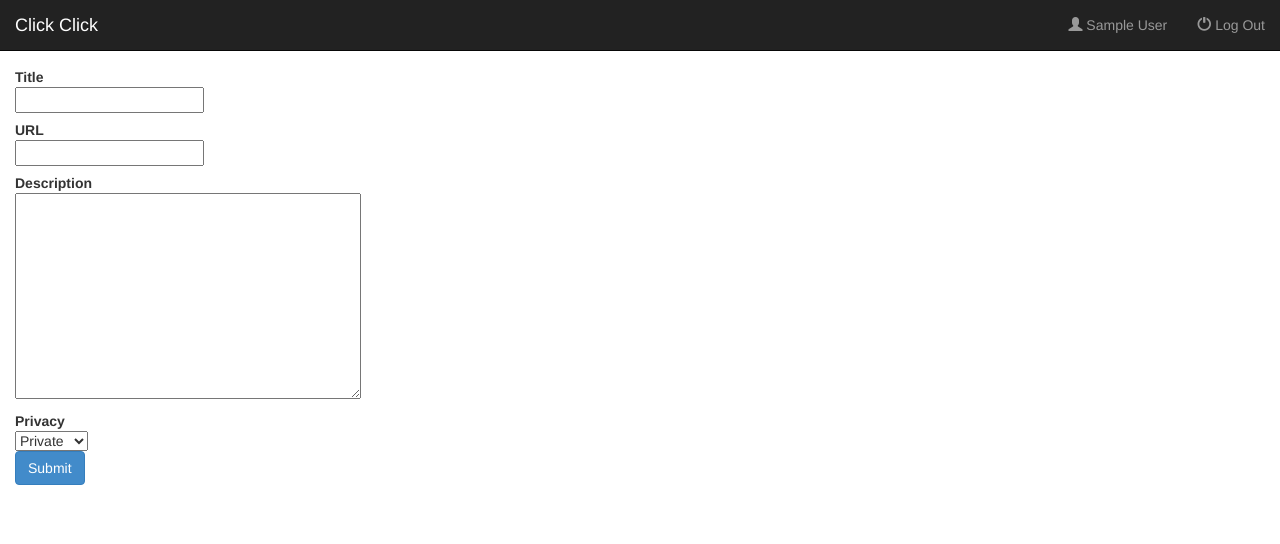
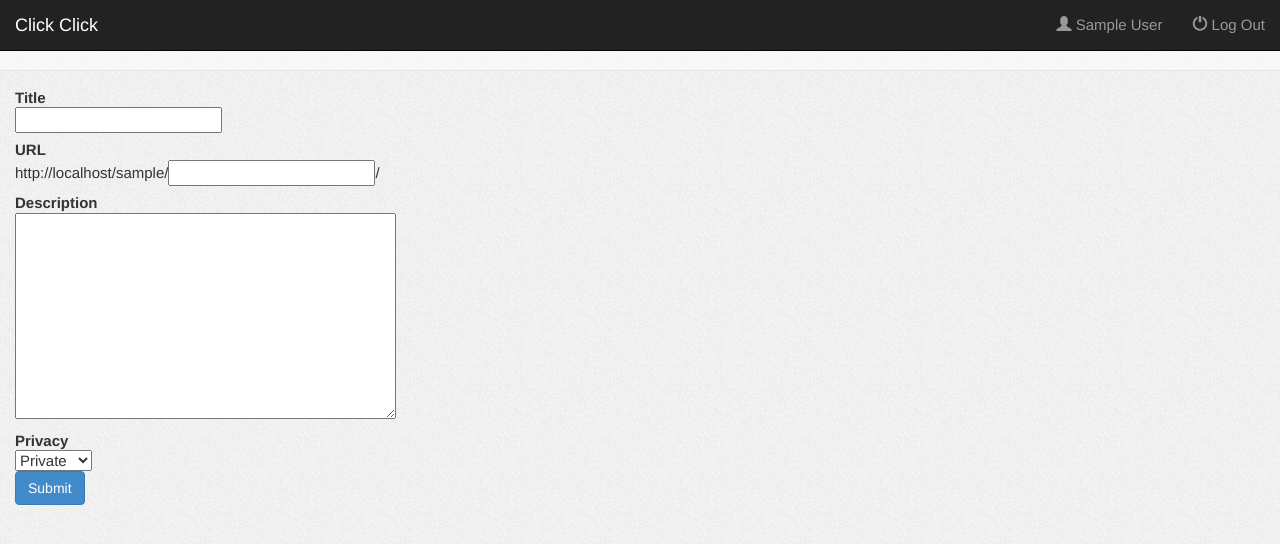
Before and after one commit to harrislapiroff/ClickClick, a Django app: a page that uses clickclick/templates/clickclick/__base.html in a window 1280 px wide. Shown: the top 544 px of the page. Run offline with Django 3.2, Linux system fonts and the light colour scheme; the visitor is signed in with stand-in values (Sample User, id 1); some libraries are stand-ins or nearby versions.

Commit message:
Lots of HTML and CSS changes.

```diff
--- a/clickclick/compass/sass/screen.sass
+++ b/clickclick/compass/sass/screen.sass
@@ -1,25 +1,42 @@
+$base-font-size: 15px
+$base-line-height: 1.33
+$computed-line-height: floor($base-font-size*$base-line-height)
+
+@function white($a)
+	@return rgba(255, 255, 255, $a)
+
+@function black($a)
+	@return rgba(0, 0, 0, $a)
+
 body
-  padding-top: 60px // make room for the navbar
-  padding-bottom: 20px
+	padding-bottom: 20px
+	background: #F5F5F5 image-url('noise.png')
+	font-size: $base-font-size
+	line-height: $base-line-height
+
+.cc-navbar
+	margin: 0
 
 .media-grid
-  margin: 0
-  padding: 0
-  white-space: collapse
+	margin: 0
+	padding: 0
+	white-space: collapse
 
 .media-grid > li
-  list-style-type: none
-  float: left
-  margin-right: 10px
+	list-style-type: none
+	float: left
+	margin-right: 10px
 
 .page-header
-  position: relative
-  margin: 10px 0
-
-.page-header > .page-title
-  margin: 0
-
-.page-header > .page-header-actions
-  position: absolute
-  top: 0
-  right: 0
+	margin: 0
+	background: white(.5)
+	border-bottom: 1px solid #E5E5E5
+	overflow: hidden
+	padding: $computed-line-height/2
+	margin-bottom: $computed-line-height/2
+	> .page-title
+		margin: 0
+		float: left
+		font-size: $base-font-size * 2
+	> .page-header-actions
+		float: right
--- a/clickclick/static/clickclick/stylesheets/screen.css
+++ b/clickclick/static/clickclick/stylesheets/screen.css
@@ -1 +1 @@
-body{padding-top:60px;padding-bottom:20px}.media-grid{margin:0;padding:0;white-space:collapse}.media-grid>li{list-style-type:none;float:left;margin-right:10px}.page-header{position:relative;margin:10px 0}.page-header>.page-title{margin:0}.page-header>.page-header-actions{position:absolute;top:0;right:0}
+body{padding-bottom:20px;background:#f5f5f5 url('../images/noise.png?1393564273');font-size:15px;line-height:1.33}.cc-navbar{margin:0}.media-grid{margin:0;padding:0;white-space:collapse}.media-grid>li{list-style-type:none;float:left;margin-right:10px}.page-header{margin:0;background:rgba(255,255,255,0.5);border-bottom:1px solid #e5e5e5;overflow:hidden;padding:9.5px;margin-bottom:9.5px}.page-header>.page-title{margin:0;float:left;font-size:30px}.page-header>.page-header-actions{float:right}
--- a/clickclick/templates/clickclick/__base.html
+++ b/clickclick/templates/clickclick/__base.html
@@ -13,12 +13,11 @@
 		{% block javascript %}
 			<script src="{% static "clickclick/lib/jquery.1.11.0.js" %}" type="text/javascript" charset="utf-8"></script>
 			<script src="{% static "clickclick/lib/bootstrap/js/bootstrap.js" %}" type="text/javascript" charset="utf-8"></script>
-			<script src="{% static "clickclick/base.js" %}" type="text/javascript" charset="utf-8"></script>
+			<script src="{% static "clickclick/javascripts/base.js" %}" type="text/javascript" charset="utf-8"></script>
 		{% endblock %}
 	</head>
 	<body>
-		<div id="container">
-			<div class="navbar navbar-default navbar-fixed-top navbar-inverse">
+		<nav class="navbar navbar-static-top navbar-inverse cc-navbar" role="navigation">
 			<div class="container-fluid">
 				<div class="navbar-header">
 					<button type="button" class="navbar-toggle" data-toggle="collapse" data-target="#main-nav">
@@ -55,9 +54,8 @@
 					</ul>{# /.nav #}
 				</div>{# /.navbar-collapse #}
 			</div>{# /.container-fluid #}
-			</div>{# /.navbar #}
+		</nav>{# /.navbar #}
 		<div id="bd" role="main">
-				<div class="container-fluid">
 			{% if messages %}
 				<section id="messages">
 					{% for message in messages %}
@@ -68,7 +66,5 @@
 			{% block content %}
 			{% endblock %}
 		</div>
-			</div>
-		</div>
 	</body>
 </html>
--- a/clickclick/templates/clickclick/__form.html
+++ b/clickclick/templates/clickclick/__form.html
@@ -1,13 +1,21 @@
-{% extends "clickclick/__base.html" %}
+{% extends "clickclick/__standard.html" %}
 
-{% block content %}
-	{% block form_header %}
+{% block title %}
+	{% if form_title %}
+		{{ form_title }} |
+	{% endif %}
+	{{ block.super }}
+{% endblock %}
+
+{% block page-title %}
 	{% if form_title %}
 		<header class="page-header">
 			<h1>{{ form_title }}</h1>
 		</header>
 	{% endif %}
 {% endblock %}
+
+{% block main %}
 	<form enctype="multipart/form-data" method="post" action="." class="form-horizontal">
 		{% csrf_token %}
 		{{ form.non_field_errors }}
--- /dev/null
+++ b/clickclick/templates/clickclick/__standard.html
@@ -0,0 +1,14 @@
+{% extends "clickclick/__base.html" %}
+
+{% block content %}
+	<header class="page-header">
+		{% block page-header%}
+			<h1 class="page-title">{% block page-title %}{% endblock %}</h1>
+			<div class="page-header-actions">{% block page-header-actions %}{% endblock %}</div>
+		{% endblock %}
+	</header>
+	<div class="container-fluid">
+		{% block main %}
+		{% endblock %}
+	</div>
+{% endblock %}
--- a/clickclick/templates/clickclick/home.html
+++ b/clickclick/templates/clickclick/home.html
@@ -1,7 +1,7 @@
 {% extends "clickclick/__base.html" %}
 {% load daguerre %}
 
-{% block title %}{{ photo.title }} | {{ block.super }}{% endblock %}
+{% block title %}{{ block.super }}{% endblock %}
 
 {% block content %}
 	<div class="jumbotron">
```
Also changed, not shown: clickclick/templates/clickclick/photo_delete_confirm.html (+10 -2 lines), clickclick/templates/clickclick/photoset.html (+11 -9 lines), clickclick/templates/clickclick/photoset_delete_confirm.html (+10 -2 lines), clickclick/templates/clickclick/photoset_list.html (+19 -11 lines), clickclick/static/clickclick/images/noise.png (added). Lines whose indentation alone changed are shown as unchanged.
